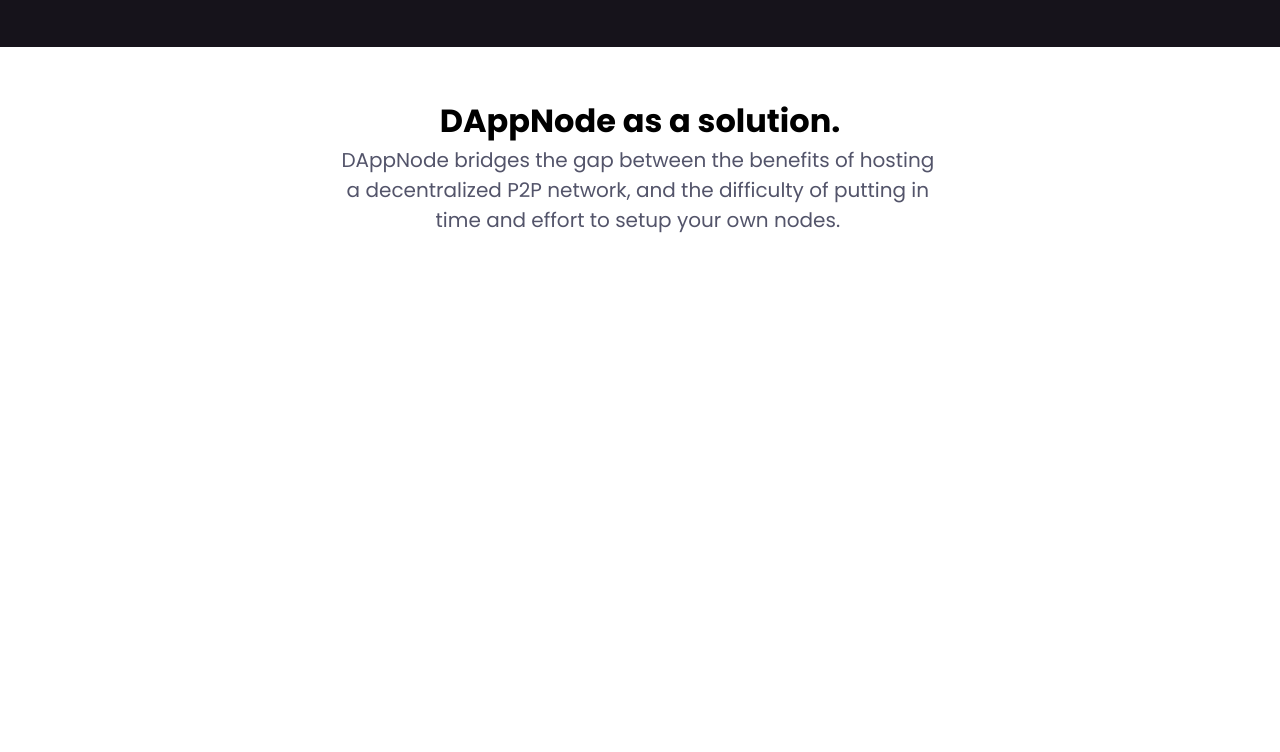
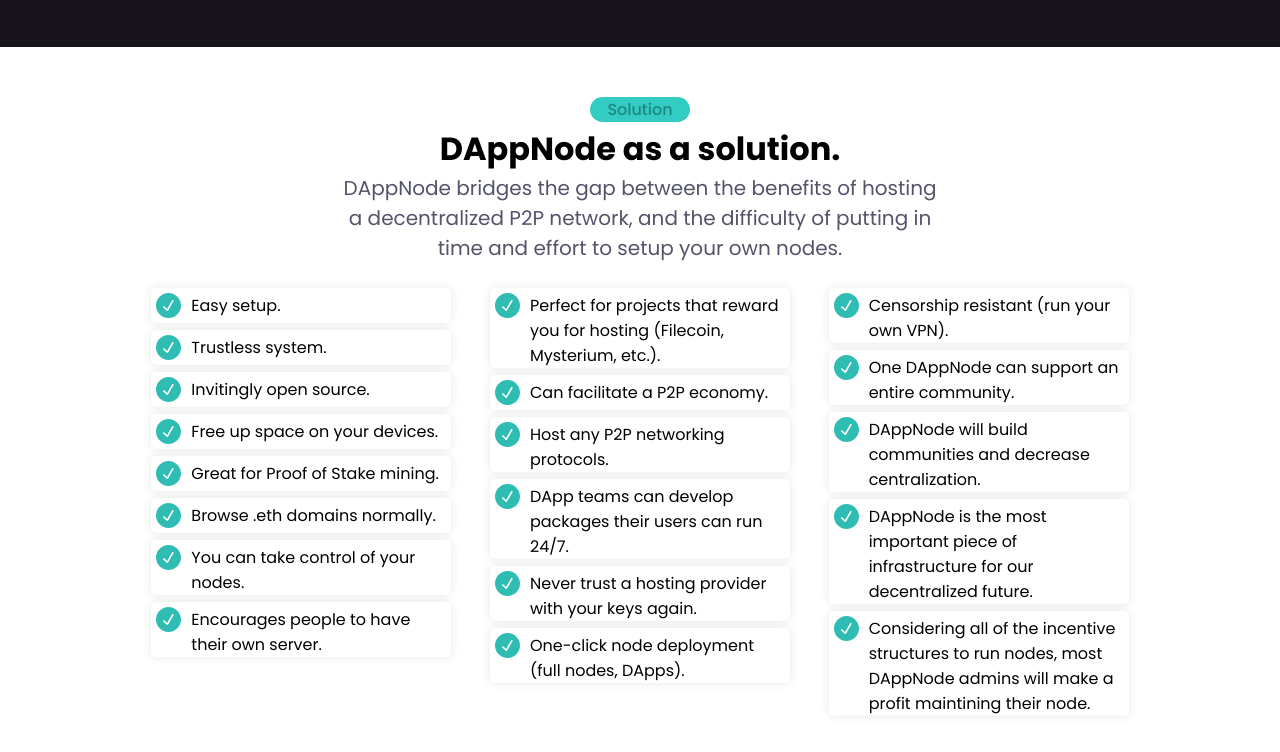
Before and after one commit to Anish-Agnihotri/dappnode-redesign, a plain HTML site: page index.html in a window 1280 px wide. Shown: the part 956-1708 px from the top of the page. Drawn offline with Linux system fonts and the light colour scheme.

Commit message:
Adding solutions section, todo: fix text

```diff
--- a/assets/styles/main.css
+++ b/assets/styles/main.css
@@ -197,4 +197,66 @@
     font-size: 20px;
     max-width: 600px;
     display: inline-block;
+    margin-bottom: 25px;
 }
+.solution > p:first-child {
+    color: #1d8881;
+    background-color:#33ccc2;
+    width: 100px;
+    display: inline-block;
+    border-radius: 25px;
+    font-weight: 500;
+    margin-bottom: 3px;
+    font-size: 16px;
+}
+.benefitCards {
+    max-width: 1000px;
+    display: inline-block;
+    columns: 3;
+}
+
+@media screen and (max-width: 940px) {
+    .benefitCards {
+        columns: 2;
+    }
+}
+
+@media screen and (max-width: 660px) {
+    .benefitCards {
+        columns: 1;
+    }
+}
+
+.card {
+    width: 300px;
+    background-color: #fff;
+    border-radius: 5px;
+    text-align: left;
+    -webkit-box-shadow: 0px 0px 10px 0px rgba(0, 0, 0, 0.1);
+    -moz-box-shadow: 0px 0px 10px 0px rgba(0, 0, 0, 0.1);
+    box-shadow: 0px 0px 10px 0px rgba(0, 0, 0, 0.1);
+    display: inline-block;
+}
+
+.card>div:nth-child(1) {
+    width: 35px;
+    height: 35px;
+    float: left;
+}
+
+.card>div:nth-child(1)>img {
+    height: 25px;
+    margin-top: 5px;
+    margin-left: 5px;
+}
+
+.card>div:nth-child(2) {
+    width: 255px;
+    float: left;
+    padding-left: 5px;
+    padding-right: 5px;
+}
+
+.card > div:nth-child(2) > p {
+    margin-top: 5px;
+}
--- a/index.html
+++ b/index.html
@@ -52,7 +52,7 @@
                 <div>
                     <img src='assets/images/icons/network.svg' alt='Network' />
                     <h3>Network variability</h3>
-                    <p>At no point in the last two years have there been more than <span class='highlight'>13,000</span> nodes online, and that number has gotten as low as <span class='highlight'>5,500.</span></p>
+                    <p>At no point in the last two years have there been more than 13,000 nodes online, and that number has gotten as low as 5,500.</p>
                 </div>
                 <div>
                     <img src='assets/images/icons/bank.svg' alt='Bank' />
@@ -67,9 +67,88 @@
             </div>
         </div>
         <div class='section solution'>
+            <p>Solution</p>
             <h1>DAppNode as a solution.</h1>
             <p>DAppNode bridges the gap between the benefits of hosting a decentralized P2P network, and the difficulty of putting in time and effort to setup your own nodes.</p>
-            <p></p>
+            </br>
+            <div class='benefitCards'>
+                <div class='card'>
+                    <div><img src='assets/images/icons/checkmark.svg' alt='checkmark' /></div>
+                    <div><p>Easy setup.</p></div>
+                </div>
+                <div class='card'>
+                        <div><img src='assets/images/icons/checkmark.svg' alt='checkmark' /></div>
+                        <div><p>Trustless system.</p></div>
+                </div>
+                <div class='card'>
+                        <div><img src='assets/images/icons/checkmark.svg' alt='checkmark' /></div>
+                        <div><p>Invitingly open source.</p></div>
+                </div>
+                <div class='card'>
+                        <div><img src='assets/images/icons/checkmark.svg' alt='checkmark' /></div>
+                        <div><p>Free up space on your devices.</p></div>
+                </div>
+                <div class='card'>
+                        <div><img src='assets/images/icons/checkmark.svg' alt='checkmark' /></div>
+                        <div><p>Great for Proof of Stake mining.</p></div>
+                </div>
+                <div class='card'>
+                        <div><img src='assets/images/icons/checkmark.svg' alt='checkmark' /></div>
+                        <div><p>Browse .eth domains normally.</p></div>
+                </div>
+                <div class='card'>
+                        <div><img src='assets/images/icons/checkmark.svg' alt='checkmark' /></div>
+                        <div><p>You can take control of your nodes.</p></div>
+                </div>
+                <div class='card'>
+                        <div><img src='assets/images/icons/checkmark.svg' alt='checkmark' /></div>
+                        <div><p>Encourages people to have their own server.</p></div>
+                </div>
+                <div class='card'>
+                        <div><img src='assets/images/icons/checkmark.svg' alt='checkmark' /></div>
+                        <div><p>Perfect for projects that reward you for hosting (Filecoin, Mysterium, etc.).</p></div>
+                </div>
+                <div class='card'>
+                        <div><img src='assets/images/icons/checkmark.svg' alt='checkmark' /></div>
+                        <div><p>Can facilitate a P2P economy.</p></div>
+                </div>
+                <div class='card'>
+                        <div><img src='assets/images/icons/checkmark.svg' alt='checkmark' /></div>
+                        <div><p>Host any P2P networking protocols.</p></div>
+                </div>
+                <div class='card'>
+                        <div><img src='assets/images/icons/checkmark.svg' alt='checkmark' /></div>
+                        <div><p>DApp teams can develop packages their users can run 24/7.</p></div>
+                </div>
+                <div class='card'>
+                        <div><img src='assets/images/icons/checkmark.svg' alt='checkmark' /></div>
+                        <div><p>Never trust a hosting provider with your keys again.</p></div>
+                </div>
+                <div class='card'>
+                        <div><img src='assets/images/icons/checkmark.svg' alt='checkmark' /></div>
+                        <div><p>One-click node deployment (full nodes, DApps).</p></div>
+                </div>
+                <div class='card'>
+                        <div><img src='assets/images/icons/checkmark.svg' alt='checkmark' /></div>
+                        <div><p>Censorship resistant (run your own VPN).</p></div>
+                </div>
+                <div class='card'>
+                        <div><img src='assets/images/icons/checkmark.svg' alt='checkmark' /></div>
+                        <div><p>One DAppNode can support an entire community.</p></div>
+                </div>
+                <div class='card'>
+                        <div><img src='assets/images/icons/checkmark.svg' alt='checkmark' /></div>
+                        <div><p>DAppNode will build communities and decrease centralization.</p></div>
+                </div>
+                <div class='card'>
+                        <div><img src='assets/images/icons/checkmark.svg' alt='checkmark' /></div>
+                        <div><p>DAppNode is the most important piece of infrastructure for our decentralized future.</p></div>
+                </div>
+                <div class='card'>
+                        <div><img src='assets/images/icons/checkmark.svg' alt='checkmark' /></div>
+                        <div><p>Considering all of the incentive structures to run nodes, most DAppNode admins will make a profit maintining their node.</p></div>
+                </div>
+            </div>
         </div>
     </body>
 </html>
```
Also changed, not shown: assets/images/icons/checkmark.svg (added).
